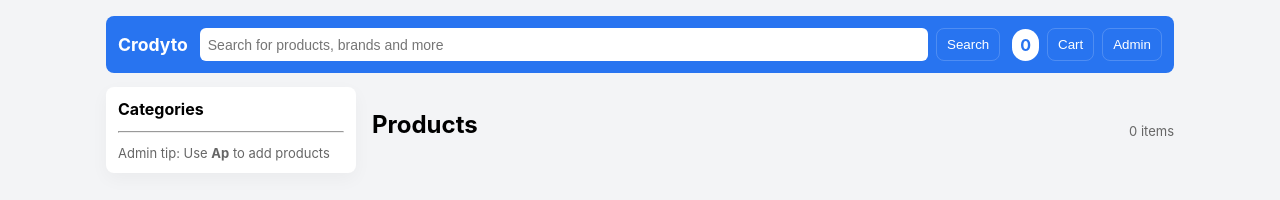
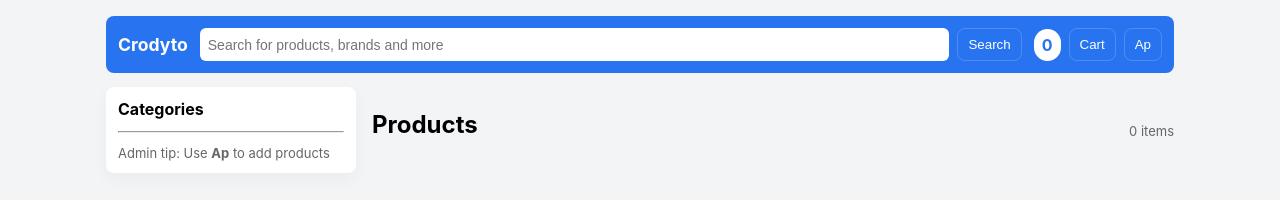
Before and after one commit to Dipam03/Crodyto, a plain HTML site: page index.html in a window 1280 px wide. Drawn offline with nearby package versions, Linux system fonts and the light colour scheme.

Commit message:
Update index.html

```diff
--- a/index.html
+++ b/index.html
@@ -77,7 +77,7 @@
     <div class="top-actions">
       <div class="badge" id="cartCount">0</div>
       <button class="icon-btn" id="toggleCart">Cart</button>
-      <button class="icon-btn" id="openAdminBtn">Admin</button>
+      <button class="icon-btn" id="openAdminBtn">Ap</button>
     </div>
   </header>
 
```
